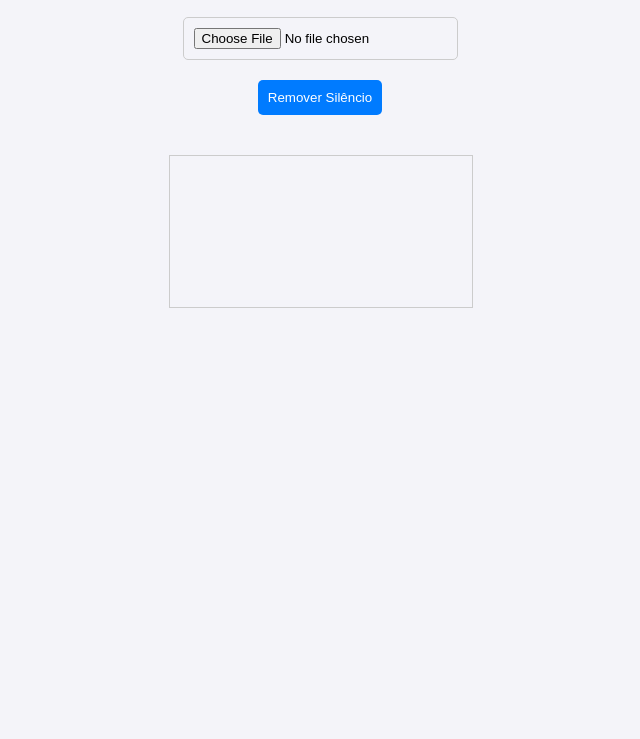
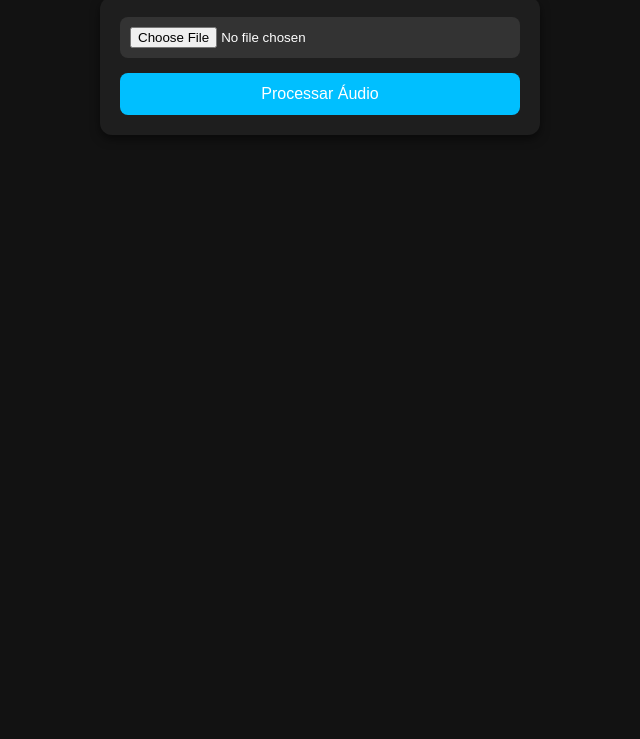
Before and after one commit to Max2025M/Canal-video, a plain HTML site: page public/index.html in a window 1280 px wide. Shown: the part 101-840 px from the top of the page, without its empty margins (320-960 px from the left). Before the commit the page ends 800 px from the top, so only its background shows below. Drawn offline with Linux system fonts and the light colour scheme.

Commit message:
Update index.html

```diff
--- a/public/index.html
+++ b/public/index.html
@@ -5,60 +5,131 @@
 <meta name="viewport" content="width=device-width, initial-scale=1.0">
 <title>Remover Silêncio do Áudio</title>
 <style>
-body { font-family: Arial; display: flex; flex-direction: column; align-items: center; padding: 20px; background: #f4f4f9; }
-h1 { color: #333; }
-input, button { padding: 10px; margin: 10px 0; border-radius: 5px; border: 1px solid #ccc; }
-button { cursor: pointer; background-color: #007bff; color: #fff; border: none; }
-button:hover { background-color: #0056b3; }
-.audio-container { margin-top: 20px; text-align: center; }
-.audio-container audio { width: 100%; max-width: 500px; margin-top: 10px; }
-canvas { border:1px solid #ccc; margin-top:10px; width:100%; max-width:500px; }
-a { display: inline-block; margin-top: 10px; color: #007bff; text-decoration: none; }
-a:hover { text-decoration: underline; }
+    body {
+        font-family: Arial, sans-serif;
+        background: #121212;
+        color: #fff;
+        display: flex;
+        flex-direction: column;
+        align-items: center;
+        justify-content: flex-start;
+        min-height: 100vh;
+        margin: 0;
+        padding: 20px;
+    }
+    h1 { margin-bottom: 20px; color: #00bfff; }
+    form {
+        background: #1e1e1e;
+        padding: 20px;
+        border-radius: 12px;
+        box-shadow: 0 4px 10px rgba(0,0,0,0.5);
+        display: flex;
+        flex-direction: column;
+        gap: 15px;
+        width: 100%;
+        max-width: 400px;
+    }
+    input[type="file"] {
+        padding: 10px;
+        border-radius: 8px;
+        border: none;
+        background: #333;
+        color: #fff;
+    }
+    button {
+        padding: 12px;
+        border-radius: 8px;
+        border: none;
+        background: #00bfff;
+        color: #fff;
+        font-size: 16px;
+        cursor: pointer;
+        transition: 0.3s;
+    }
+    button:hover { background: #009acd; }
+    .progress-container {
+        margin-top: 20px;
+        width: 100%;
+        max-width: 400px;
+        background: #333;
+        border-radius: 10px;
+        overflow: hidden;
+    }
+    .progress-bar {
+        height: 20px;
+        width: 0%;
+        background: #00ff7f;
+        text-align: center;
+        line-height: 20px;
+        color: #000;
+        font-weight: bold;
+    }
+    audio { margin-top: 20px; width: 100%; max-width: 400px; }
+    a.download-btn {
+        margin-top: 10px;
+        display: inline-block;
+        padding: 10px 15px;
+        background: #00ff7f;
+        color: #000;
+        border-radius: 8px;
+        text-decoration: none;
+        font-weight: bold;
+    }
+    a.download-btn:hover { background: #00cc66; }
 </style>
 </head>
 <body>
+<h1>Remover Silêncio do Áudio</h1>
+<form id="uploadForm">
+    <input type="file" name="audio_file" accept="audio/*" required>
+    <button type="submit">Processar Áudio</button>
+</form>
 
-<h1>Remover Silêncio do Áudio</h1>
-<input type="file" id="audioFile" accept="audio/*">
-<button onclick="processAudio()">Remover Silêncio</button>
-
-<div class="audio-container" id="audioContainer">
-  <canvas id="waveform"></canvas>
+<div class="progress-container" style="display:none;">
+    <div class="progress-bar" id="progressBar">0%</div>
 </div>
 
-<script src="waveform.js"></script>
+<div id="audioContainer" style="display:none;">
+    <audio controls id="audioPlayer"></audio>
+    <a class="download-btn" id="downloadBtn" href="#" download>Baixar Áudio Final</a>
+</div>
+
 <script>
-async function processAudio() {
-  const fileInput = document.getElementById("audioFile");
-  if (!fileInput.files.length) return alert("Selecione um arquivo de áudio");
+document.getElementById("uploadForm").addEventListener("submit", function(e){
+    e.preventDefault();
+    const formData = new FormData(this);
 
-  const formData = new FormData();
-  formData.append("audio", fileInput.files[0]);
+    fetch("/upload", { method: "POST", body: formData })
+        .then(res => res.json())
+        .then(data => {
+            const fileId = data.file_id;
+            const filename = data.filename;
+            const progressBar = document.getElementById("progressBar");
+            const container = document.querySelector(".progress-container");
+            container.style.display = "block";
 
-  const container = document.getElementById("audioContainer");
-  container.innerHTML = "Processando...";
+            const audioContainer = document.getElementById("audioContainer");
+            audioContainer.style.display = "none";
 
-  try {
-    const response = await fetch("/process-audio", { method: "POST", body: formData });
-    if (!response.ok) throw new Error("Erro ao processar áudio");
-
-    const data = await response.json();
-
-    container.innerHTML = `
-      <p>Áudio processado! Duração final: ${data.duration} segundos</p>
-      <audio controls src="${data.processedAudioUrl}"></audio>
-      <canvas id="waveform"></canvas>
-      <a href="${data.processedAudioUrl}" download="audio_processado">Baixar Áudio</a>
-    `;
-
-    drawWaveform(data.processedAudioUrl);
-  } catch (err) {
-    container.innerHTML = "Erro ao processar áudio.";
-    console.error(err);
-  }
-}
+            const interval = setInterval(() => {
+                fetch(`/progress/${fileId}`)
+                    .then(res => res.json())
+                    .then(progressData => {
+                        let prog = progressData.progress;
+                        progressBar.style.width = prog + "%";
+                        progressBar.innerText = prog + "%";
+                        if(prog >= 100){
+                            clearInterval(interval);
+                            audioContainer.style.display = "block";
+                            const player = document.getElementById("audioPlayer");
+                            player.src = `/download/${fileId}`;
+                            const downloadBtn = document.getElementById("downloadBtn");
+                            downloadBtn.href = `/download/${fileId}`;
+                        }
+                    });
+            }, 500);
+        });
+});
 </script>
-
 </body>
 </html>
```
